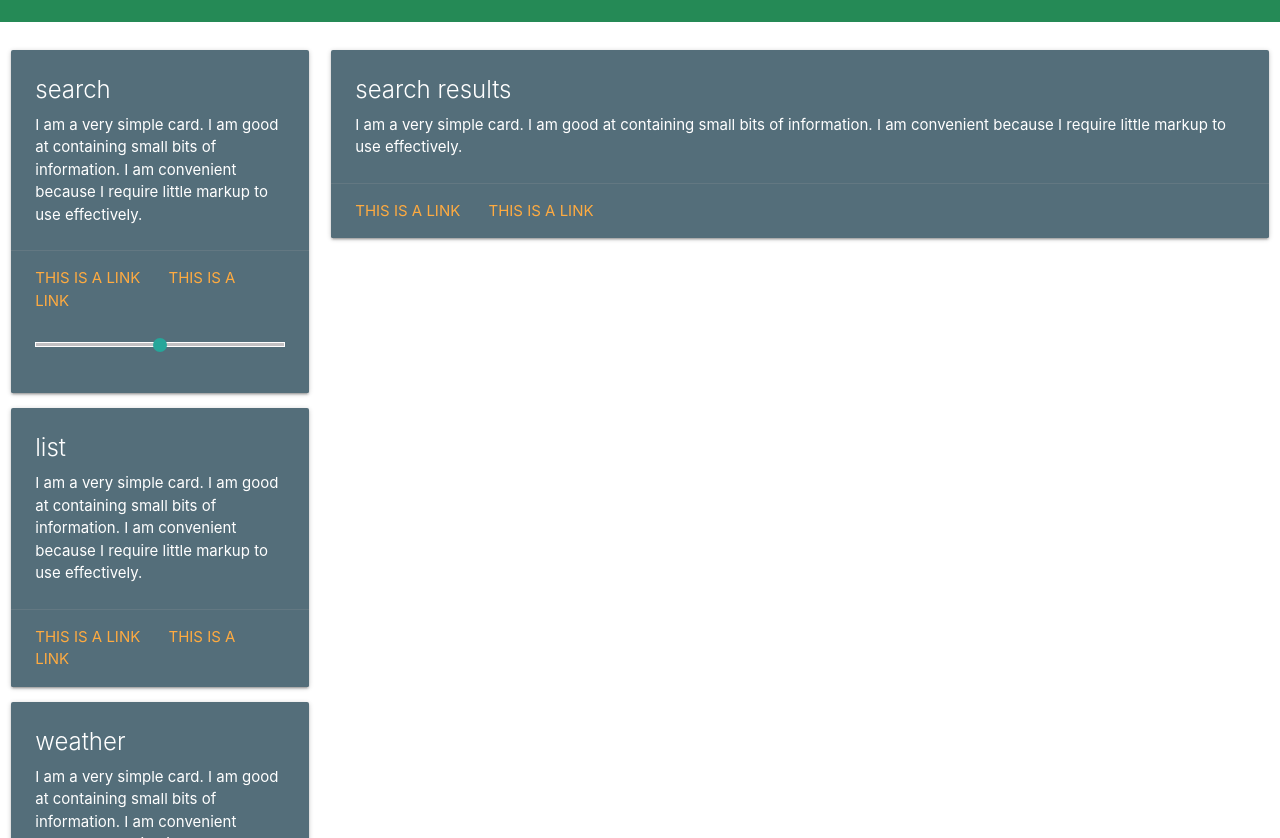
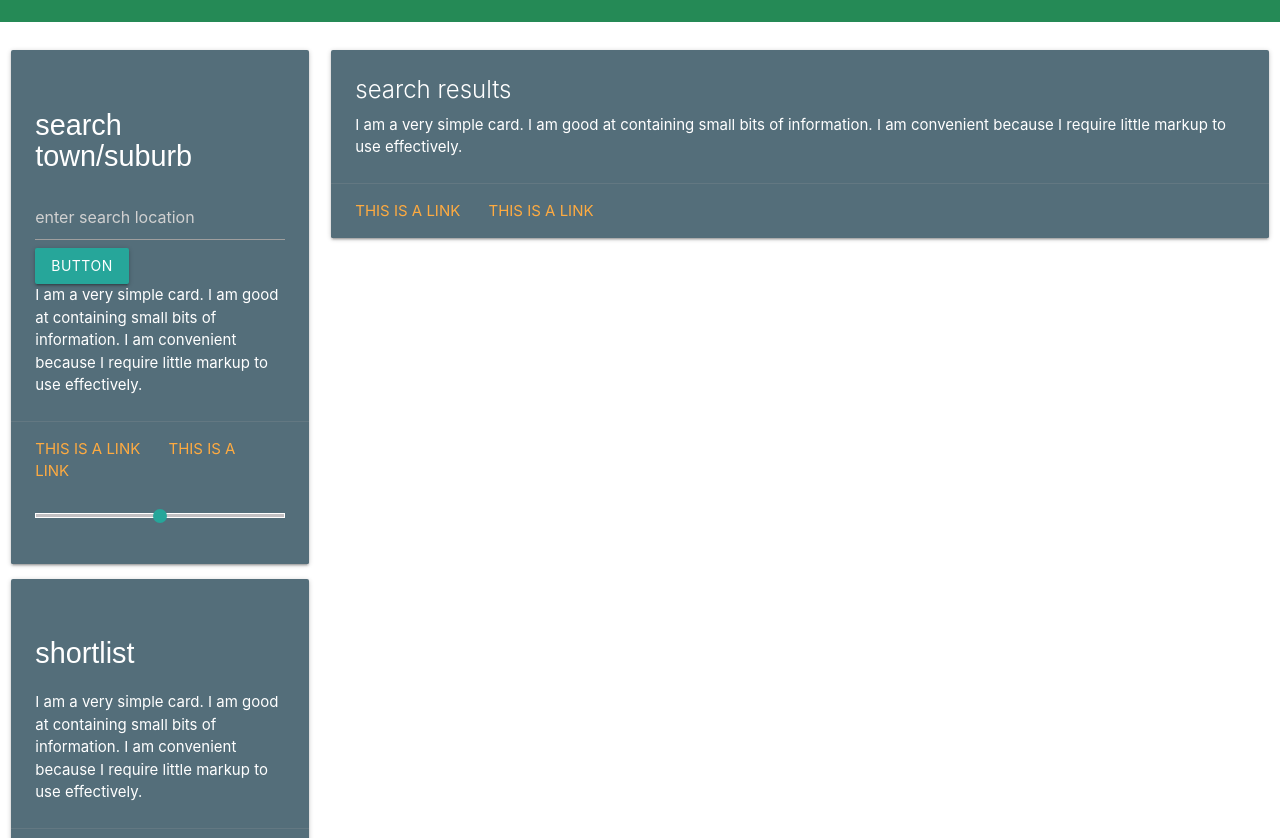
Before and after one commit to TRN10/realocater, a plain HTML site: page index.html in a window 1280 px wide. Shown: the part 114-952 px from the top of the page. Drawn offline with nearby package versions, Linux system fonts and the light colour scheme; a web font is replaced by a local one.

Commit message:
search input field and button added to search div

```diff
--- a/assets/style.css
+++ b/assets/style.css
@@ -3,4 +3,10 @@
     text-align: center;
     color: white;
     font-family: Museomoderno, sans-serif;
+
 }
+
+h2 {
+    font-family: arial, sans-serif;
+    font-size: larger;
+}
--- a/index.html
+++ b/index.html
@@ -27,7 +27,17 @@
         <div class="col m3">
             <div class="card blue-grey darken-1">
                 <div class="card-content white-text">
-                    <span class="card-title">search</span>
+                    <span class="card-title">
+                        <h2>search town/suburb</h2>
+                    </span>
+                    <form>
+                        <input type="text" name="location-name" id="location-name"
+                            placeholder="enter search location" />
+
+                        <a class="waves-effect waves-light btn">button</a>
+
+                    </form>
+
 
                     <p>I am a very simple card. I am good at containing small bits of information.
                         I am convenient because I require little markup to use effectively.</p>
@@ -45,7 +55,9 @@
             </div>
             <div class="card blue-grey darken-1">
                 <div class="card-content white-text">
-                    <span class="card-title">list</span>
+                    <span class="card-title">
+                        <h2>shortlist</h2>
+                    </span>
                     <p>I am a very simple card. I am good at containing small bits of information.
                         I am convenient because I require little markup to use effectively.</p>
                 </div>
@@ -56,7 +68,9 @@
             </div>
             <div class="card blue-grey darken-1">
                 <div class="card-content white-text">
-                    <span class="card-title">weather</span>
+                    <span class="card-title">
+                        <h2>weather information</h2>
+                    </span>
                     <p>I am a very simple card. I am good at containing small bits of information.
                         I am convenient because I require little markup to use effectively.</p>
                 </div>
```
